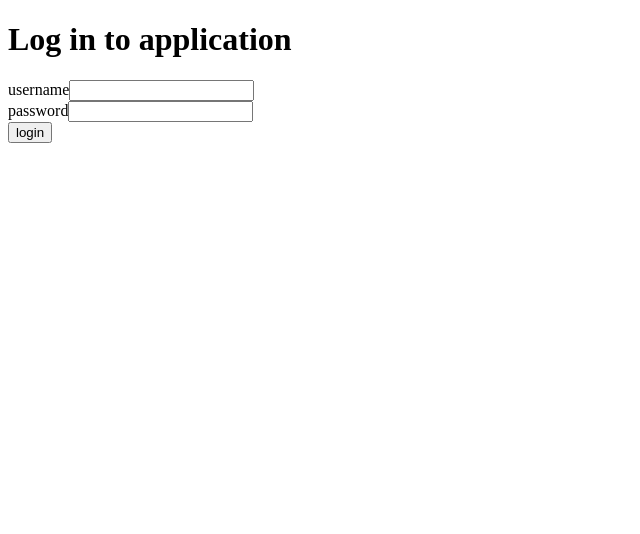
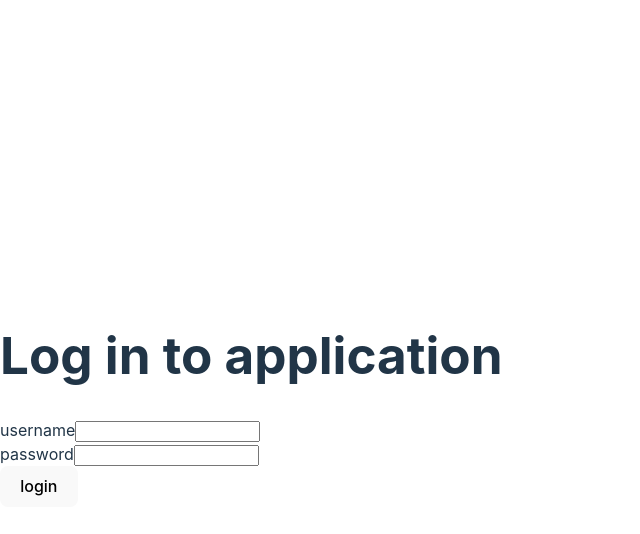
Before and after one commit to PlatinumFoxTail/fullstackopen_part5, a React (Vite) app: page / in a window 1280 px wide. Shown: the top 534 px of the page, without its empty margins (0-640 px from the left). Built offline with nearby package versions, Linux system fonts and the light colour scheme.

Commit message:
submit 5.4: Blog List Frontend, step 4

```diff
--- a/src/App.jsx
+++ b/src/App.jsx
@@ -3,10 +3,13 @@
 import blogService from './services/blogs'
 import loginService from './services/login'
 import Notification from './components/Notification'
+import './index.css'
 
 const App = () => {
   const [blogs, setBlogs] = useState([])
-  const [errorMessage, setErrorMessage] = useState(null)
+
+  const [notificationMessage, setNotificationMessage] = useState(null)
+  const [notificationType, setNotificationType] = useState(null)
 
   const [username, setUsername] = useState('')
   const [password, setPassword] = useState('')
@@ -51,9 +54,11 @@
       setUsername('')
       setPassword('')
     } catch (exception) {
-      setErrorMessage('wrong credentials')
+      setNotificationMessage('wrong credentials')
+      setNotificationType('error')
       setTimeout(() => {
-        setErrorMessage(null)
+        setNotificationMessage(null)
+        setNotificationType(null)
       }, 5000)
     }
   }
@@ -109,15 +114,31 @@
       const returnedBlog = await blogService.create(newBlog)
       setBlogs(blogs.concat(returnedBlog)) //adding new blog
 
+      //success message
+      setNotificationMessage(`a new blog ${newBlog.title} by ${newBlog.author} added`)
+      setNotificationType('success')
+
       //clearing form field
       setNewTitle('')
       setNewAuthor('')
       setNewUrl('')
 
+      //remove notification after 5s
+      setTimeout(() => {
+        setNotificationMessage(null)
+        setNotificationType(null)
+      }, 5000)
+
     } catch (error) {
       console.error(error)
-      setErrorMessage('creating blog did not succeed!')
-      setTimeout(() => setErrorMessage(null), 5000)
+      setNotificationMessage('creating blog did not succeed!')
+      setTimeout(() => setNotificationMessage(null), 5000)
+      setNotificationType('error')
+
+      setTimeout(() => {
+        setNotificationMessage(null)
+        setNotificationType(null)
+      }, 5000)
     }
   }
 
@@ -125,7 +146,7 @@
     return (
       <div>
         <h1>Log in to application</h1>
-        <Notification message={errorMessage} />
+        <Notification message={notificationMessage} type={notificationType} />
         {loginForm()}
       </div>
     )
@@ -134,13 +155,16 @@
   return (
     <div>
       <h2>blogs</h2>
+
+      <Notification message={notificationMessage} type={notificationType} />
+
       <p>{user.name} logged in <button onClick={handleLogout}>logout</button> </p>
       <h2>create new</h2>
       <form onSubmit={handleCreateBlog}>
         <div>
           title:
           <input
-            type="add title"
+            type="text"
             value={newTitle}
             onChange={({ target }) => setNewTitle(target.value)}
           />
@@ -148,7 +172,7 @@
         <div>
           author:
           <input
-            type="add author"
+            type="text"
             value={newAuthor}
             onChange={({ target }) => setNewAuthor(target.value)}
           />
@@ -156,7 +180,7 @@
         <div>
           url:
           <input
-            type="add webpage"
+            type="text"
             value={newUrl}
             onChange={({ target }) => setNewUrl(target.value)}
           />
--- a/src/components/Notification.jsx
+++ b/src/components/Notification.jsx
@@ -1,13 +1,13 @@
-const Notification = ({ message }) => {
-    if (message === null) {
-      return null
-    }
-
-    return (
-      <div className="error">
-        {message}
-      </div>
-    )
+const Notification = ({ message, type }) => {
+  if (!message) {
+    return null;
   }
 
-  export default Notification
+  return (
+    <div className={type}>
+      {message}
+    </div>
+  );
+};
+
+export default Notification;
--- /dev/null
+++ b/src/index.css
@@ -0,0 +1,88 @@
+:root {
+    font-family: Inter, system-ui, Avenir, Helvetica, Arial, sans-serif;
+    line-height: 1.5;
+    font-weight: 400;
+
+    color-scheme: light dark;
+    color: rgba(255, 255, 255, 0.87);
+    background-color: #242424;
+
+    font-synthesis: none;
+    text-rendering: optimizeLegibility;
+    -webkit-font-smoothing: antialiased;
+    -moz-osx-font-smoothing: grayscale;
+  }
+
+  a {
+    font-weight: 500;
+    color: #646cff;
+    text-decoration: inherit;
+  }
+  a:hover {
+    color: #535bf2;
+  }
+
+  body {
+    margin: 0;
+    display: flex;
+    place-items: center;
+    min-width: 320px;
+    min-height: 100vh;
+  }
+
+  h1 {
+    font-size: 3.2em;
+    line-height: 1.1;
+  }
+
+  button {
+    border-radius: 8px;
+    border: 1px solid transparent;
+    padding: 0.6em 1.2em;
+    font-size: 1em;
+    font-weight: 500;
+    font-family: inherit;
+    background-color: #1a1a1a;
+    cursor: pointer;
+    transition: border-color 0.25s;
+  }
+  button:hover {
+    border-color: #646cff;
+  }
+  button:focus,
+  button:focus-visible {
+    outline: 4px auto -webkit-focus-ring-color;
+  }
+
+  @media (prefers-color-scheme: light) {
+    :root {
+      color: #213547;
+      background-color: #ffffff;
+    }
+    a:hover {
+      color: #747bff;
+    }
+    button {
+      background-color: #f9f9f9;
+    }
+  }
+
+  .success {
+    color: green;
+    background: lightgreen;
+    font-size: 20px;
+    border-style: solid;
+    border-radius: 5px;
+    padding: 10px;
+    margin-bottom: 10px;
+  }
+
+  .error {
+    color: red;
+    background: lightgray;
+    font-size: 20px;
+    border-style: solid;
+    border-radius: 5px;
+    padding: 10px;
+    margin-bottom: 10px;
+  }
```
